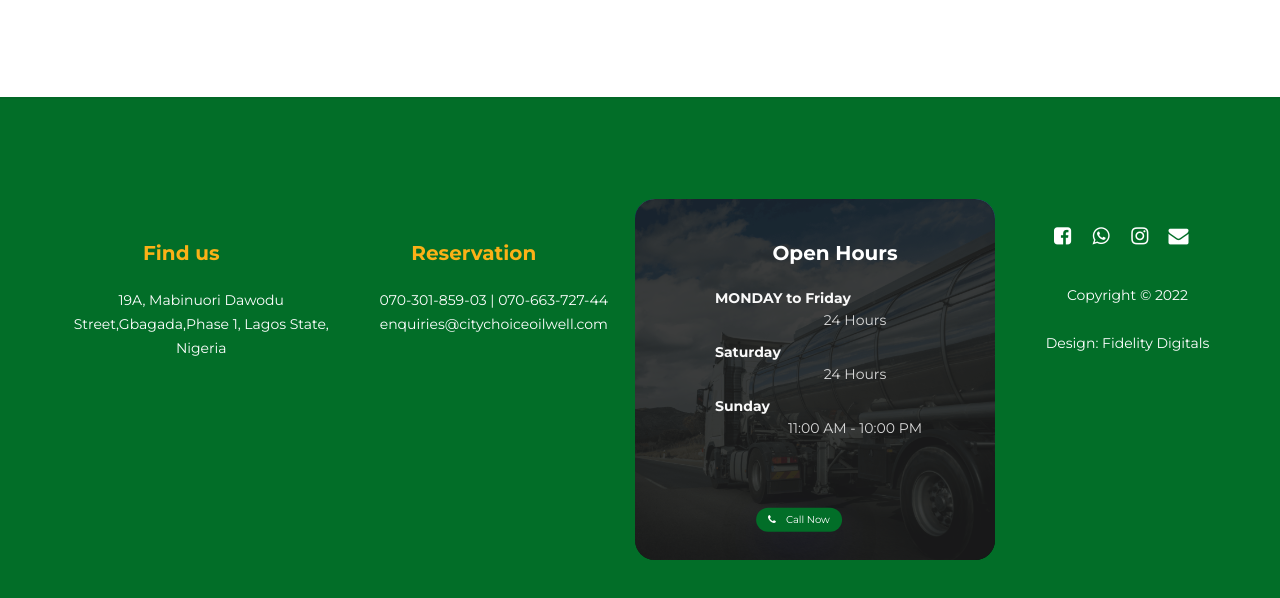
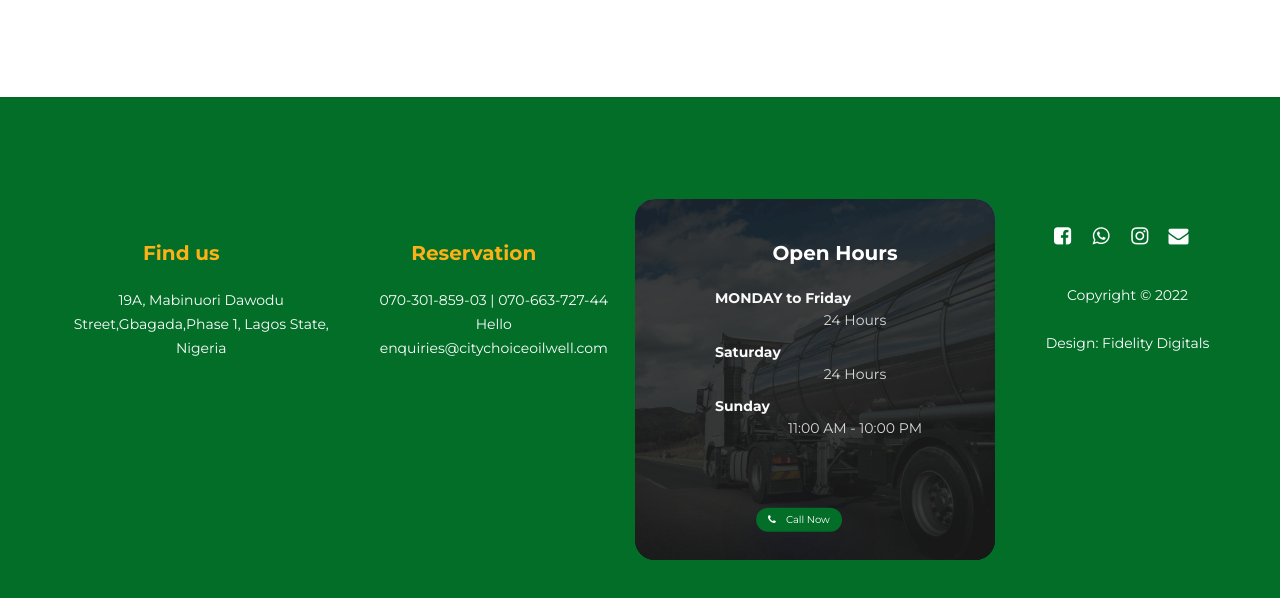
Before and after one commit to osinachi-david/citychoiceoilwell.com, a plain HTML site: page master/index.html in a window 1280 px wide. Shown: the part 5510-6108 px from the top of the page. Drawn offline with nearby package versions, Linux system fonts and the light colour scheme.

Commit message:
testing the update

```diff
--- a/master/index.html
+++ b/master/index.html
@@ -646,7 +646,7 @@
                                    <h2 class="wow fadeInUp" data-wow-delay="0.2s">Reservation</h2>
                               </div>
                               <address class="wow fadeInUp" data-wow-delay="0.4s">
-                                   <p>070-301-859-03 | 070-663-727-44</p>
+                                   <p>070-301-859-03 | 070-663-727-44 Hello</p>
                                    <p><a href="mailto:enquiries@citychoiceoilwell.com">enquiries@citychoiceoilwell.com</a>
                                    </p>
 
```
